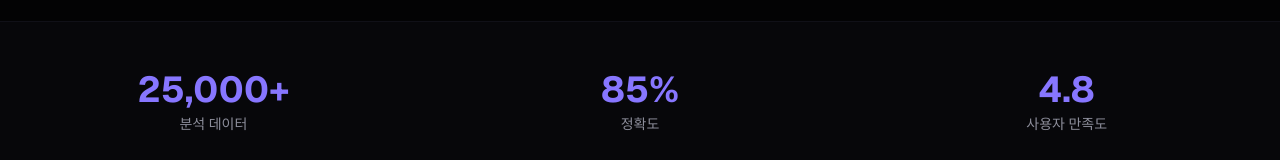
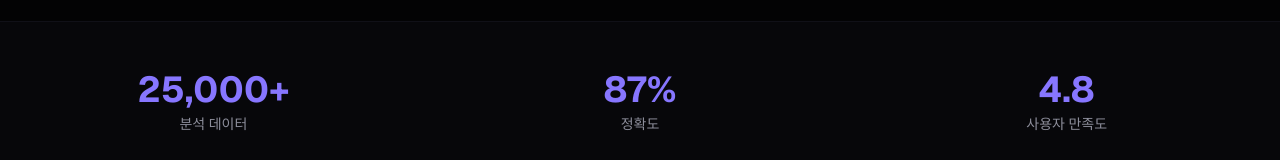
Before and after one commit to mingyu1214/v0-app-development-with-csv, a Next.js app: page / in a window 1280 px wide. Shown: the part 694-854 px from the top of the page. Built offline with nearby package versions, Linux system fonts and the light colour scheme.

Commit message:
feat: improve main screen accuracy to 87%\n\nEnhance main screen accuracy by 2%.

```diff
--- a/app/page.tsx
+++ b/app/page.tsx
@@ -29,7 +29,7 @@ const features = [
 
 const stats = [
   { value: '25,000+', label: '분석 데이터' },
-  { value: '85%', label: '정확도' },
+  { value: '87%', label: '정확도' },
   { value: '4.8', label: '사용자 만족도' },
 ]
 
```
